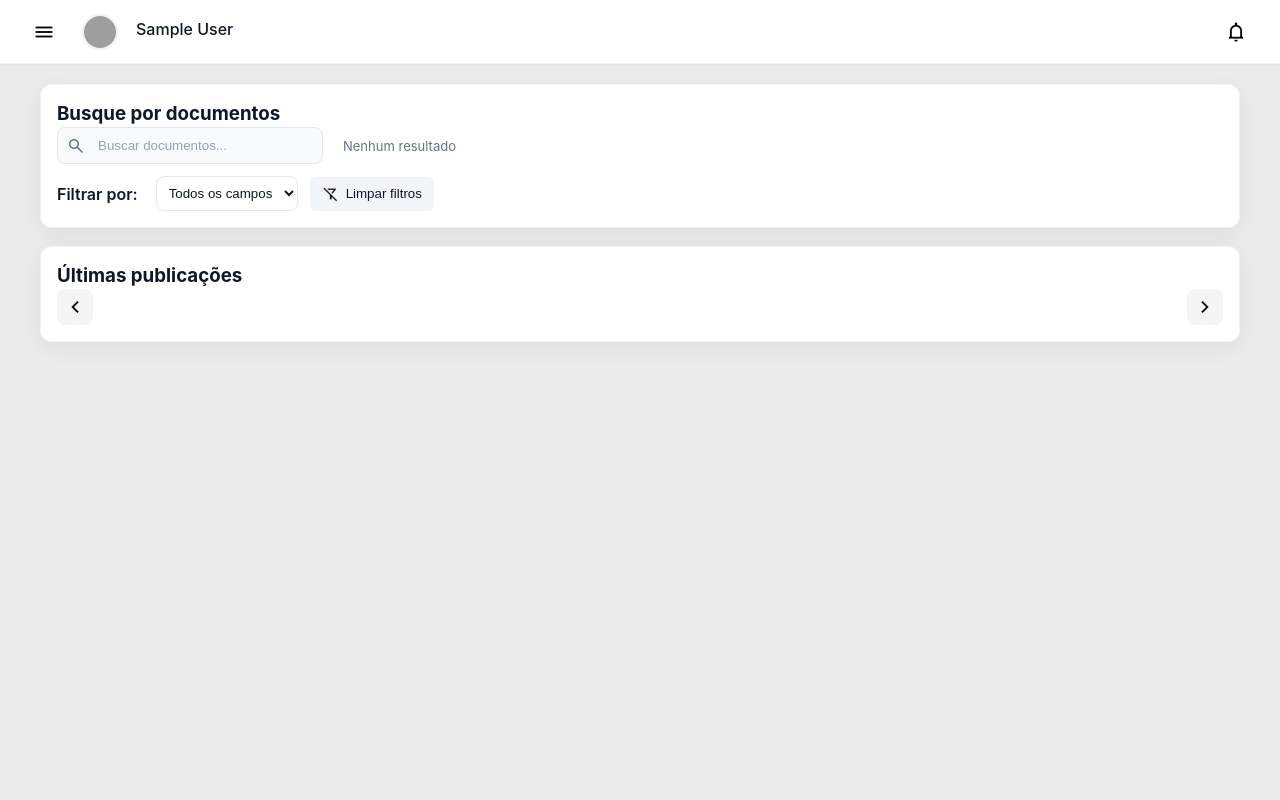
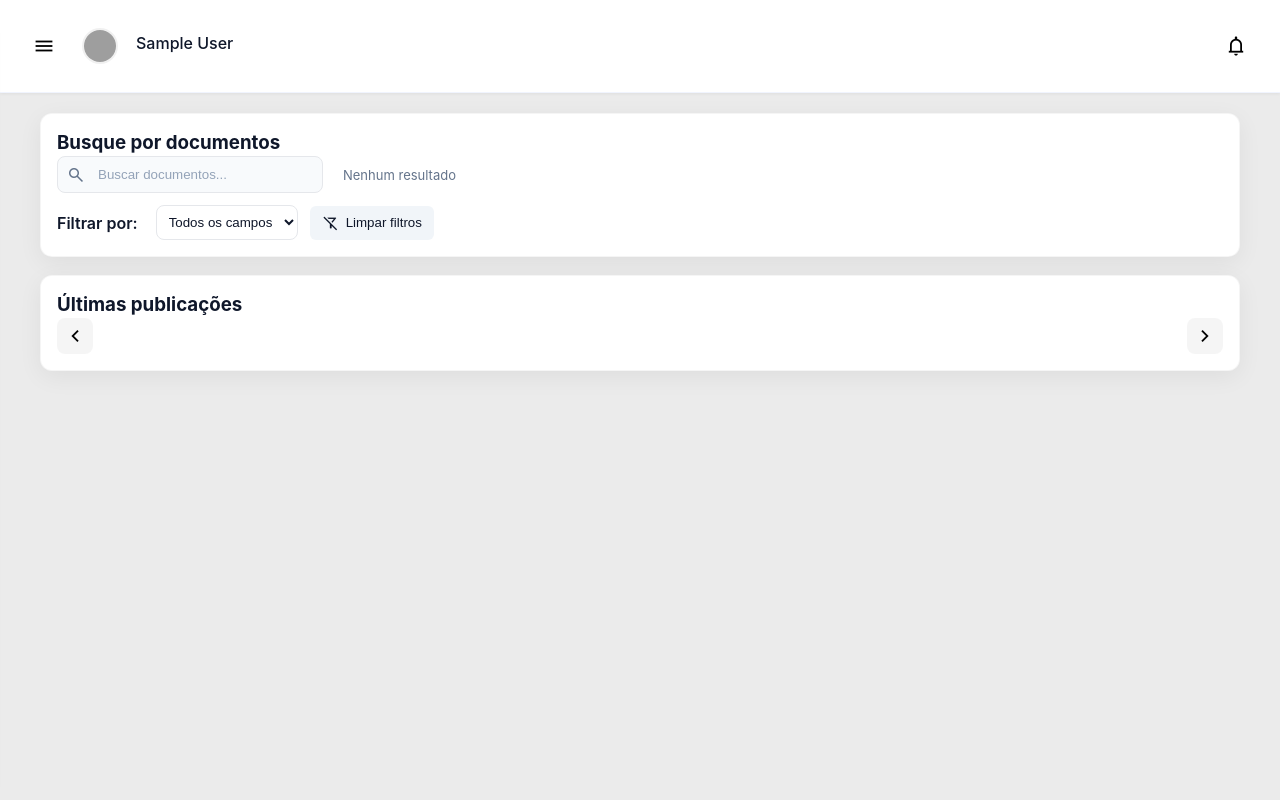
Before and after one commit to Samumaradona/Inprolib-, a Flask app: page /home in a window 1280 px wide. Run offline with Flask 3, Linux system fonts and the light colour scheme; the visitor is signed in with stand-in values (Sample User, id 1); data that the repository does not hold is empty; some libraries are stand-ins or nearby versions; grey boxes are pictures that could not be loaded.

```diff
--- a/static/css/topbar.css
+++ b/static/css/topbar.css
@@ -1,6 +1,6 @@
 /* Topbar padrão moderno para todas as telas */
 :root {
-  --topbar-height: 64px;
+  --topbar-height: 92px;
   --topbar-padding-x: 24px;
   --topbar-gap: 16px;
   --topbar-border: rgba(0,70,225,0.06);
@@ -20,6 +20,7 @@ header.topbar .container {
   width: 100%;
   margin: 0 auto;
   padding: 0 var(--topbar-padding-x);
+  min-height: var(--topbar-height);
   display: flex;
   align-items: center;
   justify-content: space-between;
```
